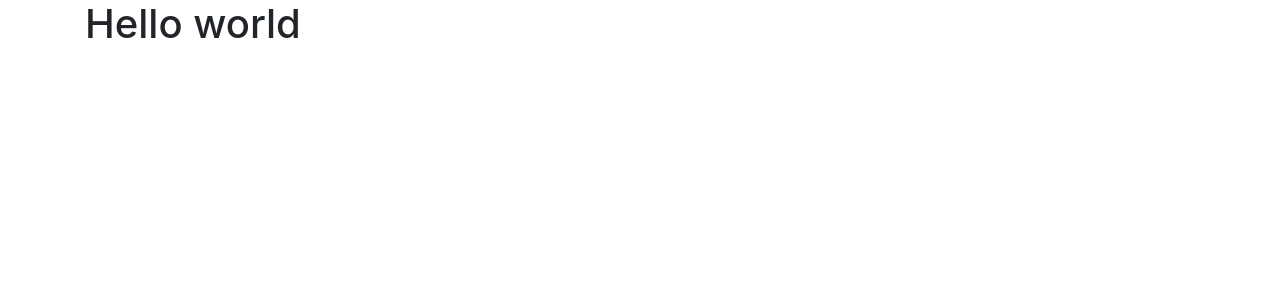
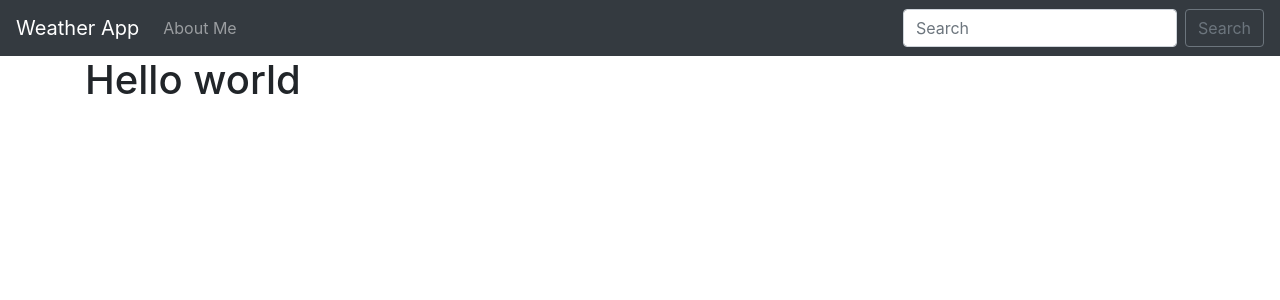
Before and after one commit to CasperFicke/weatherapp, a Django app: page / in a window 1280 px wide. Shown: the top 300 px of the page. Run offline with Django 3.2, Linux system fonts and the light colour scheme; some libraries are stand-ins or nearby versions.

Commit message:
commit the basic

```diff
--- a/lookup/templates/base.html
+++ b/lookup/templates/base.html
@@ -11,6 +11,24 @@
     <title>Hello, world!</title>
   </head>
   <body>
+    <nav class="navbar navbar-expand-lg navbar-dark bg-dark">
+      <a class="navbar-brand" href="{% url 'home' %}">Weather App</a>
+      <button class="navbar-toggler" type="button" data-toggle="collapse" data-target="#navbarSupportedContent" aria-controls="navbarSupportedContent" aria-expanded="false" aria-label="Toggle navigation">
+        <span class="navbar-toggler-icon"></span>
+      </button>
+
+      <div class="collapse navbar-collapse" id="navbarSupportedContent">
+        <ul class="navbar-nav mr-auto">
+          <li class="nav-item">
+            <a class="nav-link" href="{% url 'about' %}">About Me</a>
+          </li>
+        </ul>
+        <form class="form-inline my-2 my-lg-0">
+          <input class="form-control mr-sm-2" type="search" placeholder="Search" aria-label="Search">
+          <button class="btn btn-outline-secondary my-2 my-sm-0" type="submit">Search</button>
+        </form>
+      </div>
+    </nav>
     <div class="container">
       {% block content %}
 
--- a/lookup/urls.py
+++ b/lookup/urls.py
@@ -3,5 +3,5 @@ from . import views
 
 urlpatterns = [
     path('', views.home, name="home"),
-    path('about.html', views.about, name="about"),
+    path('about/', views.about, name="about"),
 ]
```
